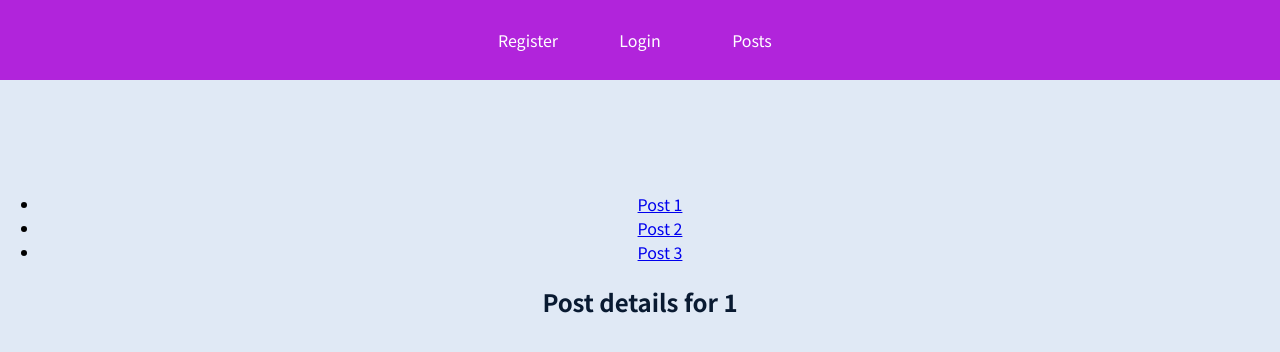
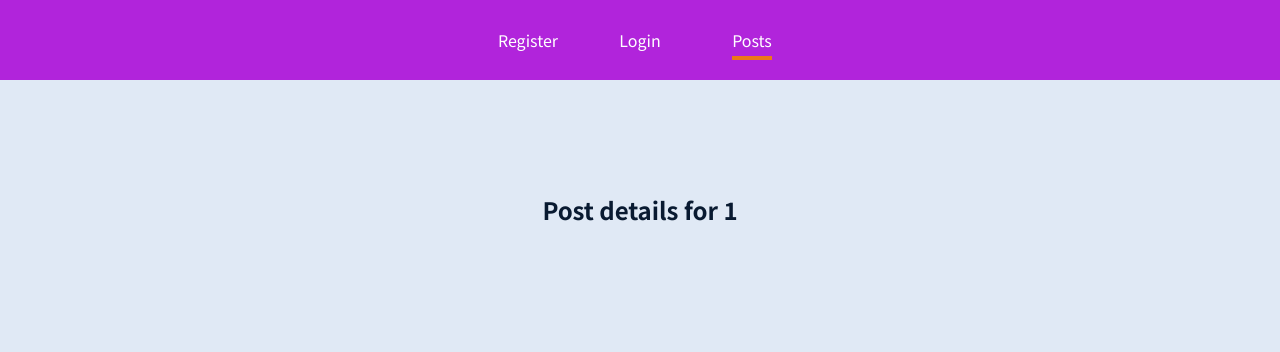
Before and after one commit to alingrig87/react-router-demo, a React (Create React App) app: page /posts/1 in a window 1280 px wide. Shown: the top 352 px of the page. Built offline with nearby package versions, Linux system fonts and the light colour scheme.

Commit message:
[Switch component | exact attribute for Routes]
- use Switch and exact to match correctly the routes

```diff
--- a/src/App.js
+++ b/src/App.js
@@ -1,5 +1,5 @@
 import './App.css';
-import { Route } from 'react-router-dom';
+import { Route, Switch } from 'react-router-dom';
 import Posts from './components/posts/Posts';
 import Login from './components/auth/Login';
 import Register from './components/auth/Register';
@@ -13,18 +13,20 @@ const App = () => {
 				<Navbar />
 			</div>
 			<div className="container">
+				<Switch>
 					<Route path="/register">
 						<Register />
 					</Route>
 					<Route path="/login">
 						<Login />
 					</Route>
-				<Route path="/posts">
+					<Route exact path="/posts">
 						<Posts />
 					</Route>
 					<Route path="/posts/:postId">
 						<PostDetails />
 					</Route>
+				</Switch>
 			</div>
 		</div>
 	);
--- a/src/components/layout/Navbar.js
+++ b/src/components/layout/Navbar.js
@@ -17,7 +17,7 @@ const Navbar = (props) => {
 					</NavLink>
 				</li>
 				<li>
-					<NavLink activeClassName="active" to="posts">
+					<NavLink activeClassName="active" to="/posts">
 						Posts
 					</NavLink>
 				</li>
```
Lines whose indentation alone changed are shown as unchanged.
